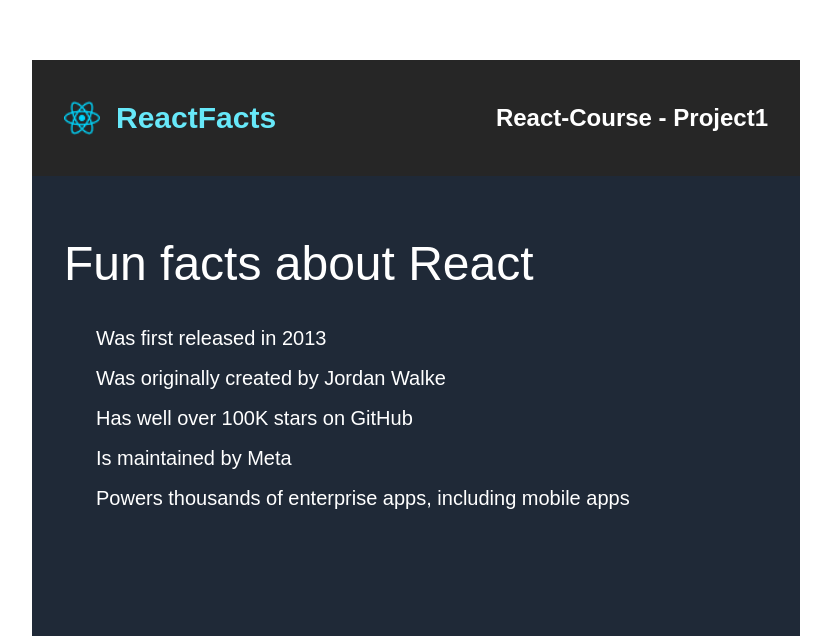
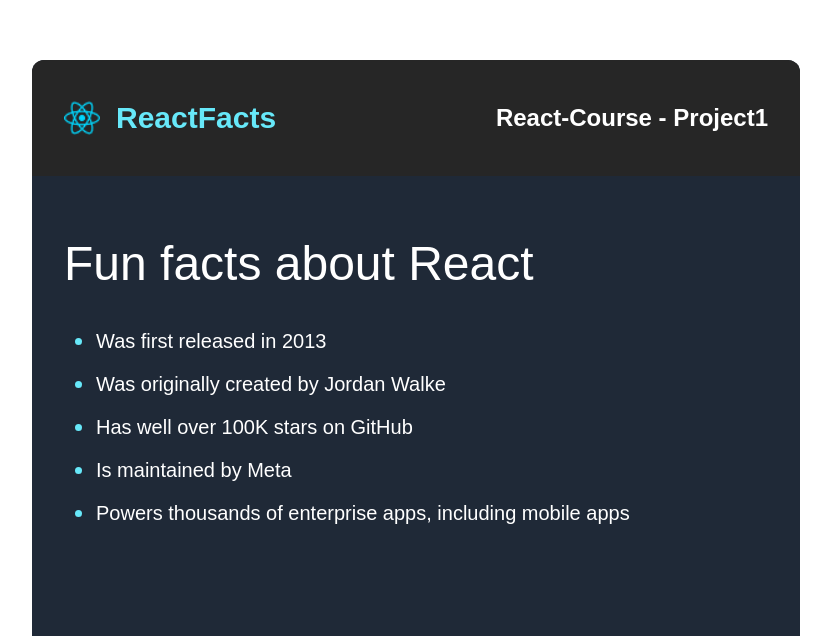
Before and after one commit to tuyishimejohnson/React_Practice, a React (Create React App) app: page / in a window 1280 px wide. Shown: the part 164-800 px from the top of the page, without its empty margins (224-1055 px from the left). Built offline with nearby package versions, Linux system fonts and the light colour scheme.

Commit message:
Added a marker and bullet points

```diff
--- a/src/navigation.jsx
+++ b/src/navigation.jsx
@@ -4,7 +4,7 @@
   return (
     <>
         <div className="bg-gray-800 w-[60%] m-auto text-white items-center h-screen my-56 rounded-xl">
-          <div className='flex items-center justify-between px-8 py-10 bg-neutral-800'>
+          <div className='flex items-center justify-between px-8 py-10 bg-neutral-800 rounded-t-xl'>
             <nav className="flex gap-4">
             <img src={require('./reactjs-icon.png')} alt="" className='w-9'/>
               <h1 className='text-3xl font-bold text-cyan-300'>ReactFacts</h1>
@@ -16,7 +16,7 @@
 
           <div className="pt-16">
             <h1 className='text-5xl pl-8 pb-9'>Fun facts about React</h1>
-            <ul className="pl-16 flex flex-col gap-3 text-xl">
+            <ul className="pl-16 flex flex-col gap-3 text-xl list-disc marker:text-cyan-300 marker:text-2xl">
               <li>Was first released in 2013</li>
               <li>Was originally created by Jordan Walke</li>
               <li>Has well over 100K stars on GitHub</li>
```
Also changed, not shown: src/reactjs-icon 2.png (added).
